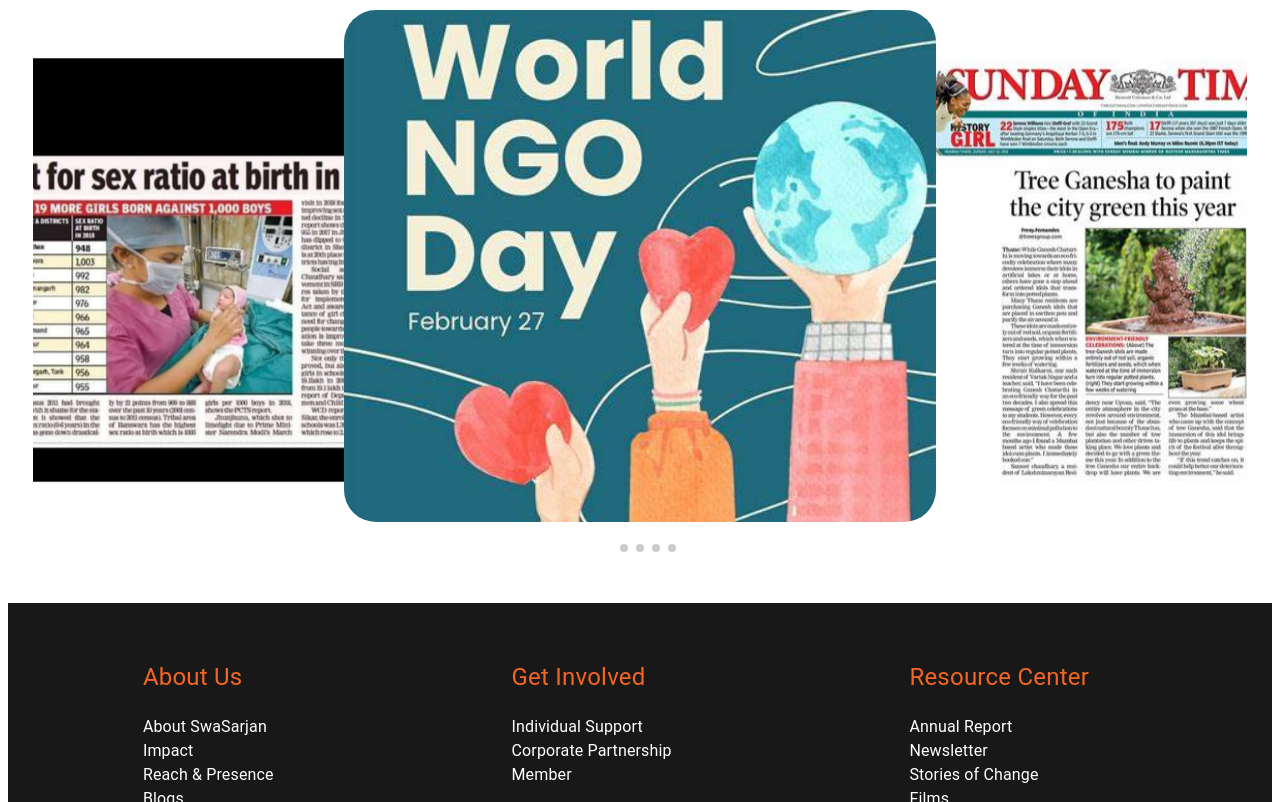
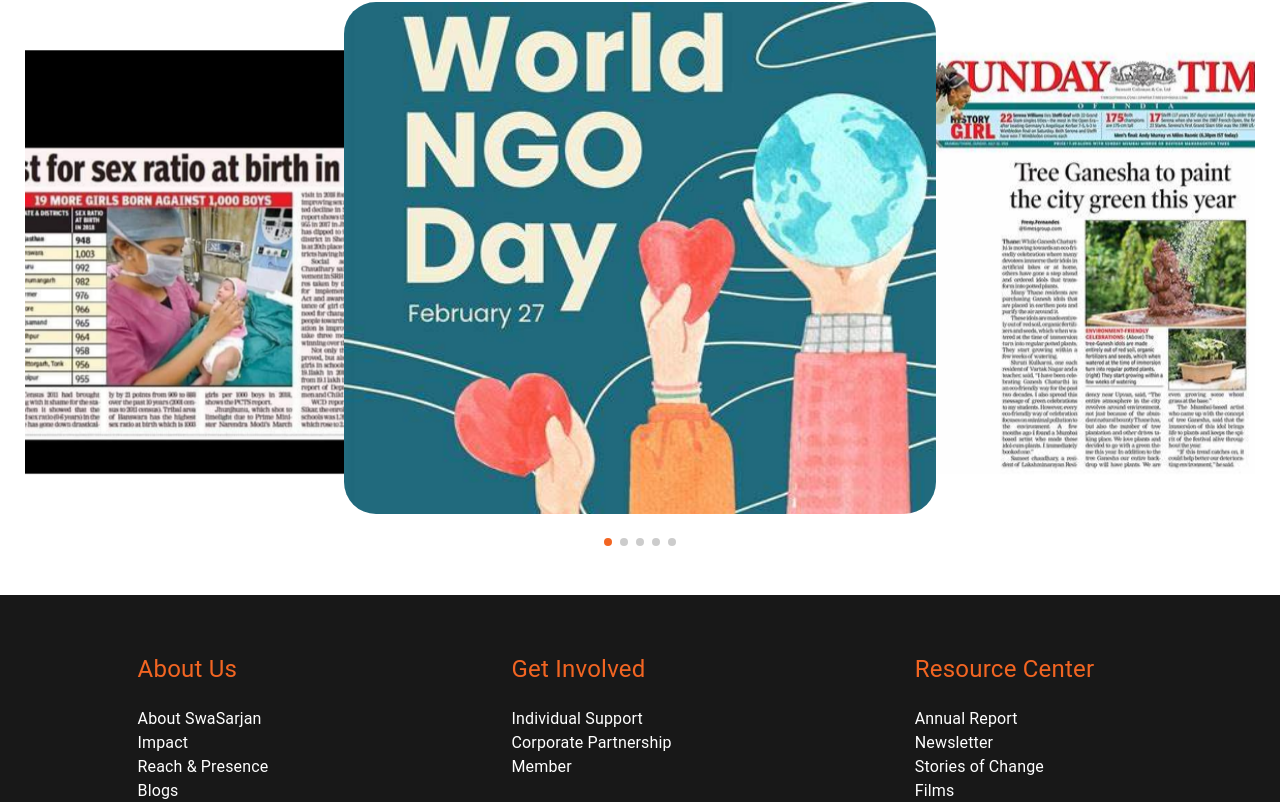
Before and after one commit to DivyaNareshkumarPatel/SwaSarjan, a React (Create React App) app: page /SwaSarjan/events in a window 1280 px wide. Shown: the part 2303-3105 px from the top of the page. Built offline with nearby package versions, Linux system fonts and the light colour scheme.

Commit message:
slider updated

```diff
--- a/src/Components/GallerySlickVideo.css
+++ b/src/Components/GallerySlickVideo.css
@@ -130,5 +130,5 @@
 }
 
 .swiper-pagination .swiper-pagination-bullet-active {
-  background: var(--primary);
+  background: #F26522;
 }
--- a/src/index.js
+++ b/src/index.js
@@ -1,6 +1,6 @@
 import React from 'react';
 import ReactDOM from 'react-dom/client';
-// import './index.css';
+import './index.css';
 import App from './App';
 import reportWebVitals from './reportWebVitals';
 
```
Also changed, not shown: src/Components/EventNews.jsx (+0 -12 lines).
